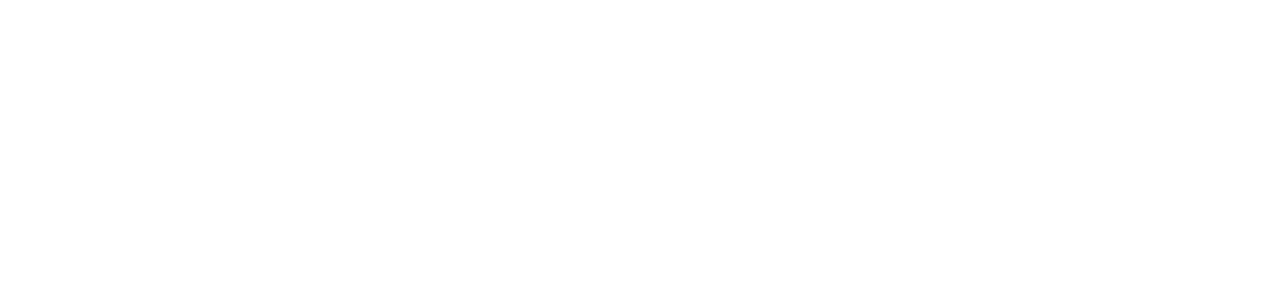
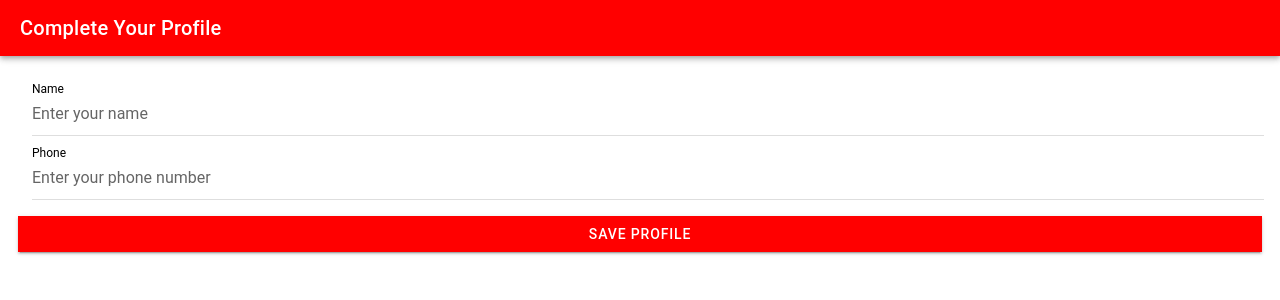
Before and after one commit to reynaldabnerr/Jokka-Web, a React (Vite) app: page /complete-profile in a window 1280 px wide. Shown: the top 300 px of the page. Built offline with nearby package versions, Linux system fonts and the light colour scheme.

Commit message:
complete profile after signin with google

```diff
--- a/src/App.tsx
+++ b/src/App.tsx
@@ -30,6 +30,7 @@
 import Destination from "./pages/destination/Destination";
 import Food from "./pages/food/Food";
 import Event from "./pages/event/Event"; // Add this line to import the Event component
+import CompleteProfile from "./pages/auth/CompleteProfile";
 
 setupIonicReact();
 
@@ -65,6 +66,7 @@
         <Route exact path="/destination">
           <Destination />
         </Route>
+        <Route path="/complete-profile" component={CompleteProfile} exact />
         <Route exact path="/">
           <Redirect to="/home" />
         </Route>
--- /dev/null
+++ b/src/pages/auth/CompleteProfile.tsx
@@ -0,0 +1,90 @@
+// src/pages/CompleteProfile.tsx
+import React, { useState } from "react";
+import {
+  IonPage,
+  IonHeader,
+  IonToolbar,
+  IonTitle,
+  IonContent,
+  IonInput,
+  IonButton,
+  IonItem,
+  IonLabel,
+  IonToast,
+} from "@ionic/react";
+import { firestore } from "../../api/firebaseConfig";
+import { doc, setDoc } from "firebase/firestore";
+import { getAuth } from "firebase/auth";
+import { useHistory } from "react-router-dom";
+
+const CompleteProfile: React.FC = () => {
+  const history = useHistory();
+  const [name, setName] = useState<string>("");
+  const [phoneNumber, setPhoneNumber] = useState<string>("");
+  const [showToast, setShowToast] = useState<boolean>(false);
+
+  const handleSaveProfile = async () => {
+    const auth = getAuth();
+    const currentUser = auth.currentUser;
+
+    if (currentUser) {
+      const userId = currentUser.uid;
+      const userRef = doc(firestore, "users", userId);
+      await setDoc(userRef, {
+        name,
+        phoneNumber,
+        email: currentUser.email,
+        role: "user", // Default role for new users
+      });
+      setShowToast(true);
+      setTimeout(() => history.push("/home"), 1500); // Redirect to home after saving
+    }
+  };
+
+  return (
+    <IonPage>
+      <IonHeader>
+        <IonToolbar color="primary">
+          <IonTitle>Complete Your Profile</IonTitle>
+        </IonToolbar>
+      </IonHeader>
+
+      <IonContent className="ion-padding">
+        <IonItem>
+          <IonLabel position="stacked">Name</IonLabel>
+          <IonInput
+            value={name}
+            placeholder="Enter your name"
+            onIonChange={(e) => setName(e.detail.value!)}
+          />
+        </IonItem>
+
+        <IonItem>
+          <IonLabel position="stacked">Phone</IonLabel>
+          <IonInput
+            value={phoneNumber}
+            placeholder="Enter your phone number"
+            onIonChange={(e) => setPhoneNumber(e.detail.value!)}
+          />
+        </IonItem>
+
+        <IonButton
+          expand="full"
+          onClick={handleSaveProfile}
+          className="ion-margin-top"
+        >
+          Save Profile
+        </IonButton>
+
+        <IonToast
+          isOpen={showToast}
+          message="Profile saved successfully!"
+          duration={1000}
+          color="success"
+        />
+      </IonContent>
+    </IonPage>
+  );
+};
+
+export default CompleteProfile;
--- a/src/pages/auth/SignIn.tsx
+++ b/src/pages/auth/SignIn.tsx
@@ -75,16 +75,33 @@
   const handleGoogleSignIn = async () => {
     const provider = new GoogleAuthProvider();
     try {
-      await signInWithPopup(auth, provider);
-      setToastMessage("Signed in with Google successfully!");
-      setShowToast(true);
-      setTimeout(() => {
-        history.push("/home");
-      }, 1500);
+      const result = await signInWithPopup(auth, provider);
+      const user = result.user;
+
+      // Cek apakah data pengguna sudah ada di Firestore
+      const userDocRef = doc(firestore, "users", user.uid);
+      const userDoc = await getDoc(userDocRef);
+
+      if (!userDoc.exists()) {
+        // Jika data pengguna tidak ada, arahkan ke halaman CompleteProfile
+        setToastMessage("Welcome! Please complete your profile.");
+        setShowToast(true);
+        setTimeout(() => {
+          history.push("/complete-profile");
+        }, 1500);
+      } else {
+        // Jika data sudah ada, langsung arahkan ke halaman home
+        setToastMessage("Signed in with Google successfully!");
+        setShowToast(true);
+        setTimeout(() => {
+          history.push("/home");
+        }, 1500);
+      }
     } catch (err: any) {
       setError("Error: " + err.message);
     }
   };
+
 
   const goToSignUp = () => {
     history.push("/signup");
```
